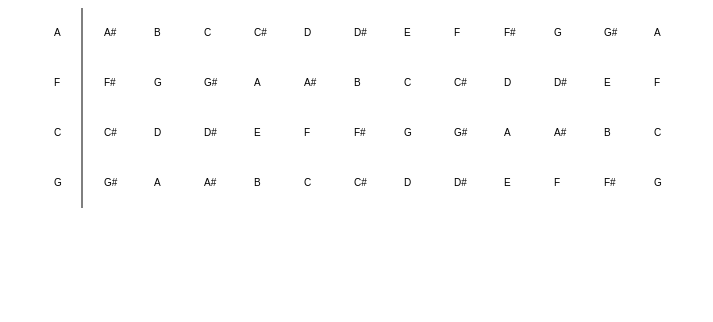
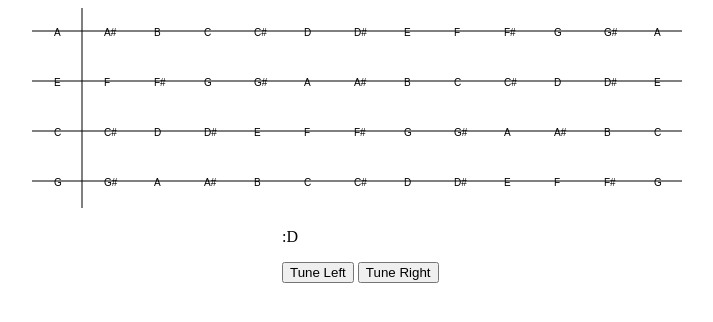
Before and after one commit to AzziBreaker/game-site, a plain HTML site: page index.html in a window 1280 px wide. Shown: the whole page, without its empty margins (326-1039 px from the left). Drawn offline with Linux system fonts and the light colour scheme.

Commit message:
Added tuning :D

```diff
--- a/index.html
+++ b/index.html
@@ -10,6 +10,11 @@
     <div style="margin-left: 350px">
         <canvas id="gameCanvas"></canvas>
     </div>
+    <div style="margin-left: 600px">
+        <p id="tune">:D</p>
+        <button id="tuneLeft">Tune Left</button>
+        <button id="tuneRight">Tune Right</button>
+    </div>
     <script src='main.js'></script>
 </body>
 
--- a/main.js
+++ b/main.js
@@ -1,18 +1,23 @@
 console.log("Hello world :D");
 let canvas = document.getElementById("gameCanvas");
+let tL = document.getElementById("tuneLeft");
+let tR = document.getElementById("tuneRight");
+let t = document.getElementById("tune");
 let context = canvas.getContext("2d");
 
-canvas.width = 650;
+let w = 650;
+canvas.width = w;
+let h = 200;
 canvas.height = 200;
 let a = 50;
 let nx = 13;
 let ny = 4;
 let clickedX = 0;
 let clickedY = 0;
-let notes = ["C", "C#", "D", "D#", "E", "F", "F#", "G", "G#", "A", "A#", "B", "C", "C#", "D", "D#", "E", "F", "F#", "G", "G#", "A", "A#", "B"];
+let notes = ["C", "C#", "D", "D#", "E", "F", "F#", "G", "G#", "A", "A#", "B", "C", "C#", "D", "D#", "E", "F", "F#", "G", "G#", "A", "A#", "B", "C", "C#", "D", "D#", "E", "F", "F#", "G", "G#", "A", "A#", "B"];
 let tuningOffset = 0;
 let fretImg = new Image();
-fretImg.src = "images/string.png";
+//fretImg.src = "images/string.png";
 let clickedImg = new Image();
 clickedImg.src = "images/click.png";
 
@@ -26,24 +31,61 @@ function drawMap(x, y) {
     context.lineTo(a, 200);
     context.stroke();
 
+    context.beginPath();
+    context.moveTo(0, 23);
+    context.lineTo(w, 23);
+    context.stroke();
+
+    context.beginPath();
+    context.moveTo(0, 23 + a);
+    context.lineTo(w, 23 + a);
+    context.stroke();
+
+    context.beginPath();
+    context.moveTo(0, 23 + (a * 2));
+    context.lineTo(w, 23 + (a * 2));
+    context.stroke();
+
+    context.beginPath();
+    context.moveTo(0, 23 + (a * 3));
+    context.lineTo(w, 23 + (a * 3));
+    context.stroke();
+
     for (let j = 0; j < ny; j++) {
 
         for (let i = 0; i < nx; i++) {
             if (j == 0) {
                 context.drawImage(fretImg, i * a, j * a, a, a);
-                context.fillText(notes[i + tuningOffset + 9], (i) * a + 22, (j + 1) * a - 22);
+                if (tuningOffset < 0) {
+                    context.fillText(notes[i + tuningOffset + 9 + 12], (i) * a + 22, (j + 1) * a - 22);
+                } else {
+                    context.fillText(notes[i + tuningOffset + 9], (i) * a + 22, (j + 1) * a - 22);
+                }
+
+
             } else if (j == 1) {
+                context.drawImage(fretImg, i * a, j * a, a, a);
+                if (tuningOffset < 0) {
+                    context.fillText(notes[i + tuningOffset + 4 + 12], (i) * a + 22, (j + 1) * a - 22);
+                } else {
+                    context.fillText(notes[i + tuningOffset + 4], (i) * a + 22, (j + 1) * a - 22);
+                }
 
+            } else if (j == 2) {
                 context.drawImage(fretImg, i * a, j * a, a, a);
-                context.fillText(notes[i + tuningOffset + 5], (i) * a + 22, (j + 1) * a - 22);
-            } else if (j == 2) {
+                if (tuningOffset < 0) {
+                    context.fillText(notes[i + tuningOffset + 12], (i) * a + 22, (j + 1) * a - 22);
+                } else {
+                    context.fillText(notes[i + tuningOffset], (i) * a + 22, (j + 1) * a - 22);
+                }
 
+            } else if (j == 3) {
                 context.drawImage(fretImg, i * a, j * a, a, a);
-                context.fillText(notes[i + tuningOffset], (i) * a + 22, (j + 1) * a - 22);
-            } else if (j == 3) {
-
-                context.drawImage(fretImg, i * a, j * a, a, a);
-                context.fillText(notes[i + tuningOffset + 7], (i) * a + 22, (j + 1) * a - 22);
+                if (tuningOffset < 0) {
+                    context.fillText(notes[i + tuningOffset + 7 + 12], (i) * a + 22, (j + 1) * a - 22);
+                } else {
+                    context.fillText(notes[i + tuningOffset + 7], (i) * a + 22, (j + 1) * a - 22);
+                }
             }
         }
     }
@@ -65,6 +107,14 @@ canvas.onclick = function(e) {
 
 }
 
+tL.onclick = function() {
+    tuningOffset--;
+    t.textContent = tuningOffset;
+};
 
+tR.onclick = function() {
+    tuningOffset++;
+    t.textContent = tuningOffset;
+}
 
 console.log(canvas);
```
